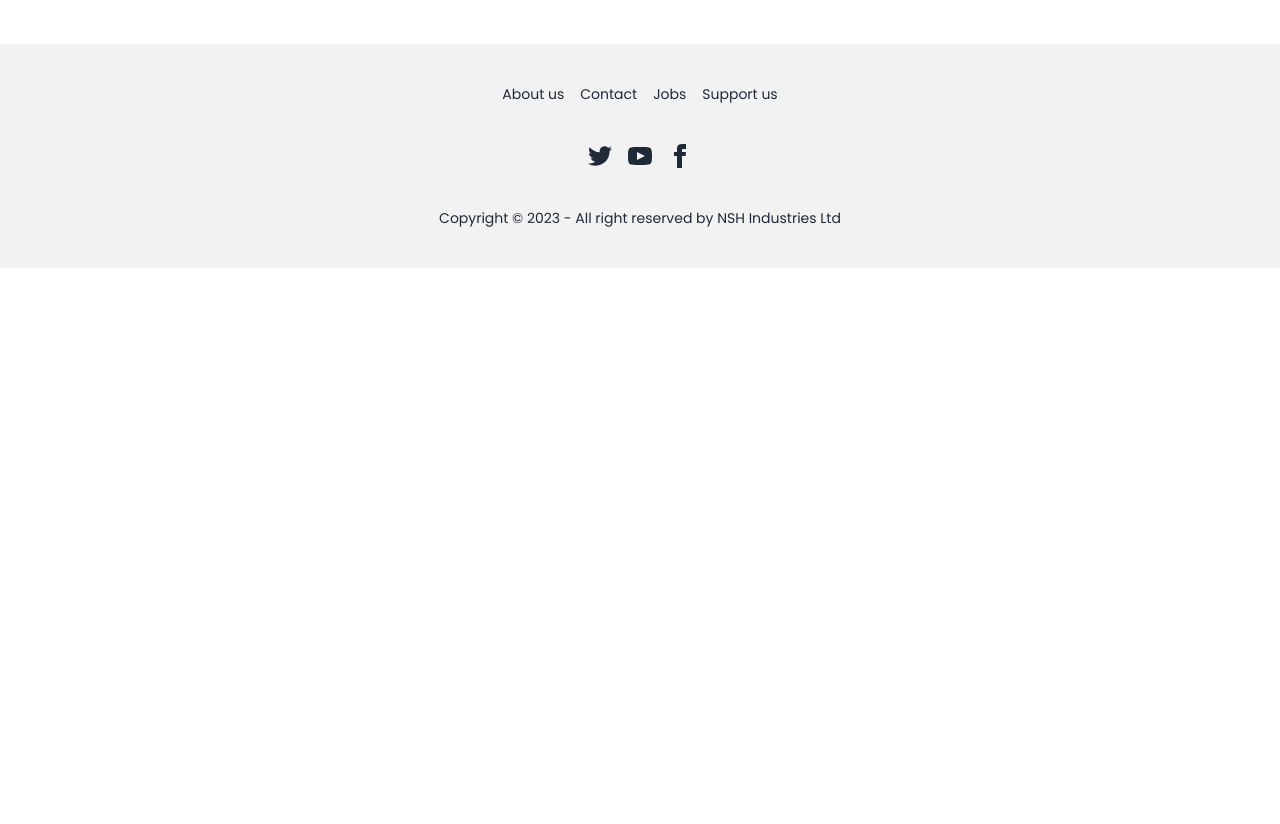
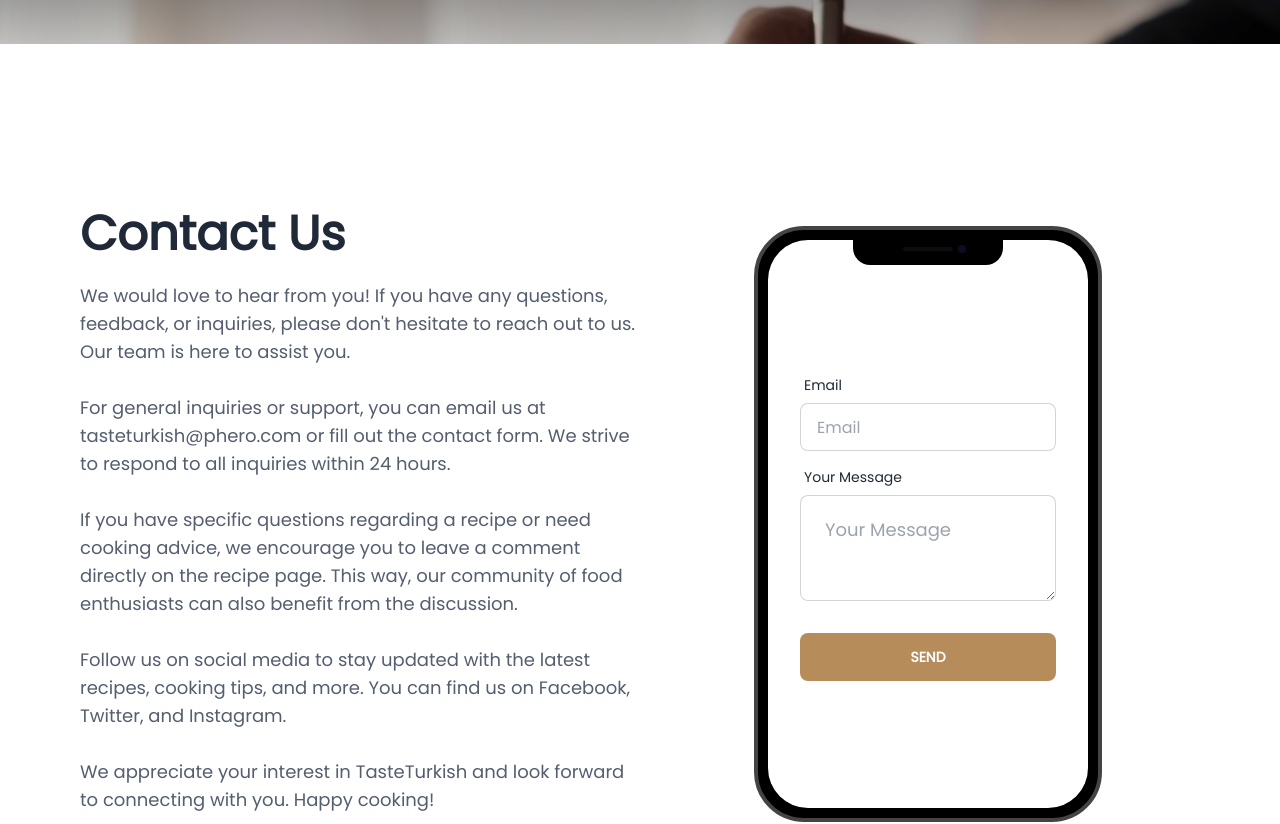
Before and after one commit to siddiquenaim/b7a10-chef-recipe-hunter-client-side-siddiquenaim, a React (Vite) app: page / in a window 1280 px wide. Shown: the part 1380-2204 px from the top of the page. Before the commit the page ends 1648 px from the top, so only its background shows below. Built offline with nearby package versions, Linux system fonts and the light colour scheme; no server answers; a web font is replaced by a local one.

Commit message:
added contact us section

```diff
--- a/src/pages/home/Banner/Banner.jsx
+++ b/src/pages/home/Banner/Banner.jsx
@@ -6,7 +6,7 @@ const Banner = () => {
     <div className="hero min-h-screen bg-banner mb-24">
       <div className="hero-content lg:text-center text-neutral-content">
         <div className="w-[90%] lg:w-[75%]">
-          <h1 className="mb-5 text-5xl font-bold mb-8">
+          <h1 className="mb-5 text-5xl font-bold">
             Discover Turkish Cuisine
           </h1>
           <p className="mb-5 lg:w-[75%] lg:mx-auto text-xl">
--- /dev/null
+++ b/src/pages/home/ContactUs/ContactUs.jsx
@@ -0,0 +1,65 @@
+import React from "react";
+
+const ContactUs = () => {
+  return (
+    <div className="hero min-h-screen bg-white">
+      <div className="hero-content flex-col lg:flex-row w-[90%]">
+        <div className="text-center lg:text-left lg:w-[50%]">
+          <h1 className="text-5xl font-bold">Contact Us</h1>
+          <p className="py-6 font-medium text-lg text-[#545E6F]">
+            We would love to hear from you! If you have any questions, feedback,
+            or inquiries, please don't hesitate to reach out to us. Our team is
+            here to assist you. <br />
+            <br /> For general inquiries or support, you can email us at
+            tasteturkish@phero.com or fill out the contact form. We strive to
+            respond to all inquiries within 24 hours. <br />
+            <br /> If you have specific questions regarding a recipe or need
+            cooking advice, we encourage you to leave a comment directly on the
+            recipe page. This way, our community of food enthusiasts can also
+            benefit from the discussion. <br />
+            <br /> Follow us on social media to stay updated with the latest
+            recipes, cooking tips, and more. You can find us on Facebook,
+            Twitter, and Instagram. <br />
+            <br /> We appreciate your interest in TasteTurkish and look forward
+            to connecting with you. Happy cooking!
+          </p>
+        </div>
+        <div className="mockup-phone">
+          <div className="camera"></div>
+          <div className="display">
+            <div className="artboard artboard-demo phone-1">
+              <div className="card flex-shrink-0 w-full max-w-sm bg-base-100">
+                <div className="card-body">
+                  <div className="form-control">
+                    <label className="label">
+                      <span className="label-text">Email</span>
+                    </label>
+                    <input
+                      type="text"
+                      placeholder="Email"
+                      className="input input-bordered"
+                    />
+                  </div>
+                  <div className="form-control">
+                    <label className="label">
+                      <span className="label-text">Your Message</span>
+                    </label>
+                    <textarea
+                      placeholder="Your Message"
+                      className="textarea textarea-bordered textarea-lg w-full max-w-xs"
+                    ></textarea>
+                  </div>
+                  <div className="form-control mt-6">
+                    <button className="btn btn-custom">Send</button>
+                  </div>
+                </div>
+              </div>
+            </div>
+          </div>
+        </div>
+      </div>
+    </div>
+  );
+};
+
+export default ContactUs;
--- a/src/pages/home/Home/Home.jsx
+++ b/src/pages/home/Home/Home.jsx
@@ -2,6 +2,7 @@ import React from "react";
 import Banner from "../Banner/Banner";
 import ChefSection from "../ChefSection/ChefSection";
 import Reviews from "../Reviews/Reviews";
+import ContactUs from "../ContactUs/ContactUs";
 
 const Home = () => {
   return (
@@ -9,6 +10,7 @@ const Home = () => {
       <Banner></Banner>
       <ChefSection></ChefSection>
       <Reviews></Reviews>
+      <ContactUs></ContactUs>
     </div>
   );
 };
--- a/src/pages/home/Reviews/ReviewCard.jsx
+++ b/src/pages/home/Reviews/ReviewCard.jsx
@@ -1,7 +1,7 @@
 import React from "react";
 
 const ReviewCard = ({ review }) => {
-  const { id, name, img, occupation, testimonial } = review;
+  const { name, img, occupation, testimonial } = review;
   return (
     <div className="card w-full shadow-xl text-black bg-[#ffffffe1]">
       <figure className="px-10 pt-10">
--- a/src/pages/home/Reviews/Reviews.css
+++ b/src/pages/home/Reviews/Reviews.css
@@ -1,6 +1,6 @@
 .bg-review-banner {
   background-image: linear-gradient(rgb(0, 0, 0), rgba(0, 0, 0, 0.233)),
-    url("../../../images/rev-banner.png");
+    url("../../../images/rev-banner-2.jpg");
   height: auto;
   background-size: cover;
   color: white;
--- a/src/pages/home/Reviews/Reviews.jsx
+++ b/src/pages/home/Reviews/Reviews.jsx
@@ -11,7 +11,7 @@ const Reviews = () => {
       .then((data) => setReviews(data));
   });
   return (
-    <div className="bg-review-banner my-20 p-10">
+    <div className="bg-review-banner my-20 p-20">
       <h1 className="text-5xl font-bold text-center mb-10">
         What our clients say
       </h1>
```
Also changed, not shown: src/images/rev-banner-2.jpg (added).
